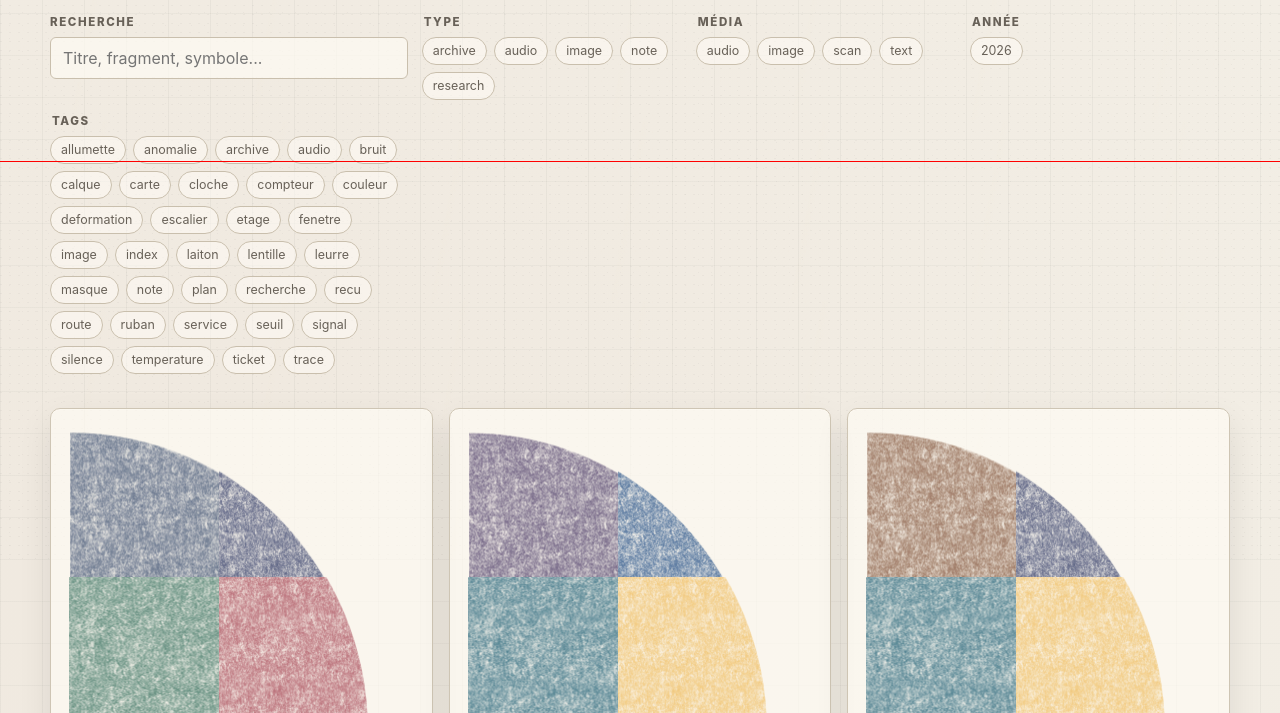
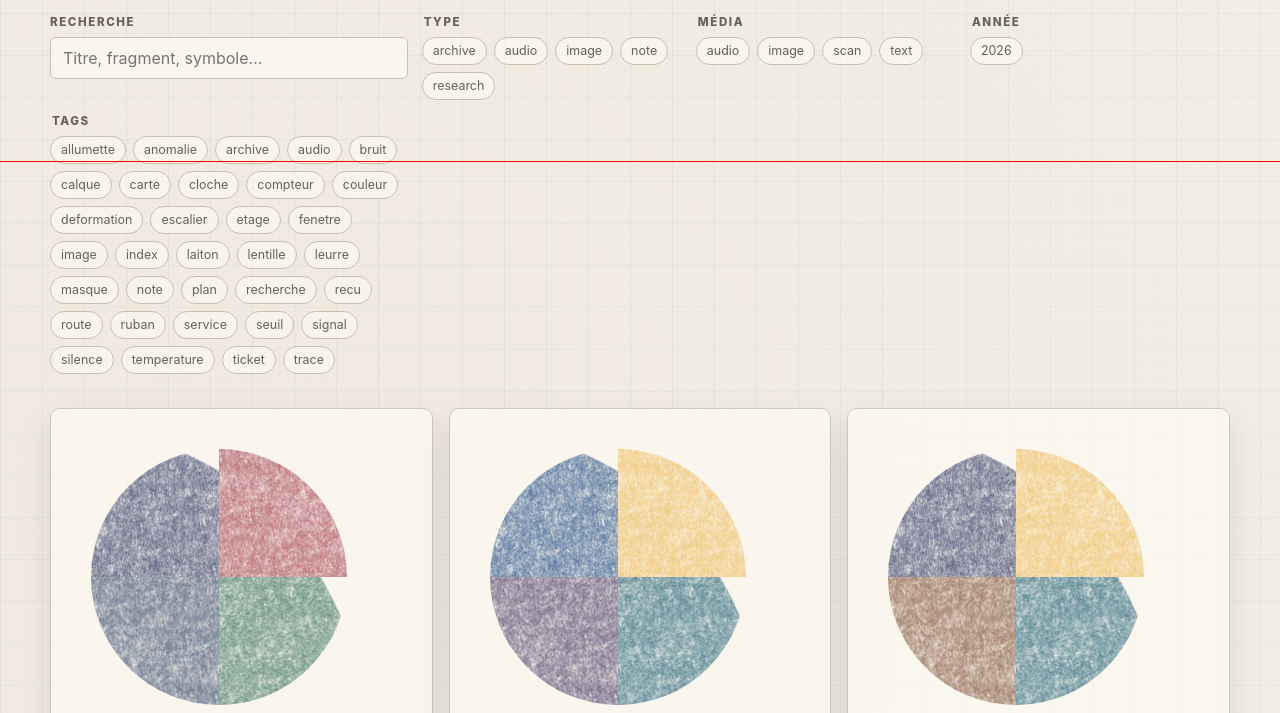
Before and after one commit to grebett/grebett.github.io, an Astro site: page / in a window 1280 px wide. Shown: the part 239-952 px from the top of the page. Built offline with nearby package versions, Linux system fonts and the light colour scheme; Astro itself is replaced by a stand-in of ours.

Commit message:
wip: clipped

```diff
--- a/src/components/Glyph.astro
+++ b/src/components/Glyph.astro
@@ -36,21 +36,12 @@ const filters = filledSegments.map((isFilled, index) =>
   isFilled ? "" : `filter: brightness(${1.45 + index * 0.12}) contrast(${0.62 + index * 0.05});`,
 );
 
-const rad = (d: number) => (d * Math.PI) / 180;
-const sliceD = (fromDeg: number, toDeg: number, r: number = 520) => {
-  const sx = 150 + r * Math.cos(rad(fromDeg));
-  const sy = 150 + r * Math.sin(rad(fromDeg));
-  const ex = 150 + r * Math.cos(rad(toDeg));
-  const ey = 150 + r * Math.sin(rad(toDeg));
-  return `M150 150 L${sx.toFixed(1)} ${sy.toFixed(1)} L${ex.toFixed(1)} ${ey.toFixed(1)}Z`;
-};
-
-const r = 520;
-const s0 = sliceD(0, 90, r);
-const s1 = sliceD(90, 180, r);
-const s2 = sliceD(180, 270, r);
-const s3 = sliceD(270, 360, r);
-
+const quadrantPaths = [
+  "M150 150 L150 22 A128 128 0 0 1 278 150Z",
+  "M150 150 L278 150 A128 128 0 0 1 150 278Z",
+  "M150 150 L150 278 A128 128 0 0 1 22 150Z",
+  "M150 150 L22 150 A128 128 0 0 1 150 22Z",
+];
 const moves = [
   { x: 1.8, y: -1.2 },
   { x: -1.5, y: 2.1 },
@@ -58,18 +49,16 @@ const moves = [
   { x: -0.9, y: -1.8 },
 ];
 
-const clipIds = [s0, s1, s2, s3].map((_, i) => `${seed}-${i}`);
-const imageTransforms = moves.map((move) => `translate(${move.x} ${move.y})`);
+const clipIds = quadrantPaths.map((_, i) => `${seed}-${i}`);
+const imageTransforms = [180, 0, 0, 0].map(
+  (rotation, index) => `rotate(${rotation} 150 150) translate(${moves[index].x} ${moves[index].y})`,
+);
 ---
 
 <div class="glyph" aria-hidden="true">
   <svg viewBox="0 0 300 300" width="100%" height="100%" preserveAspectRatio="xMidYMid meet">
     <defs>
-      <clipPath id={`${seed}-disc`}><circle cx="150" cy="150" r="128"/></clipPath>
-      <clipPath id={clipIds[0]}><path d={s0}/></clipPath>
-      <clipPath id={clipIds[1]}><path d={s1}/></clipPath>
-      <clipPath id={clipIds[2]}><path d={s2}/></clipPath>
-      <clipPath id={clipIds[3]}><path d={s3}/></clipPath>
+      {quadrantPaths.map((path, index) => <clipPath id={clipIds[index]}><path d={path} /></clipPath>)}
     </defs>
     <g>
       <g clip-path={`url(#${clipIds[0]})`} style={`mix-blend-mode: multiply; opacity: 0.82; ${filters[0]}`}>
--- a/src/styles/global.css
+++ b/src/styles/global.css
@@ -649,7 +649,7 @@ p {
   background: transparent;
   clip-path: polygon(50% 50%, 50% 0, 100% 0, 100% 50%);
   cursor: pointer;
-  transform: rotate(calc(90deg + var(--segment-turn)));
+  transform: rotate(var(--segment-turn));
   transform-origin: center;
 }
 
```
Also changed, not shown: src/pages/entries/[slug].astro (+18 -20 lines).
